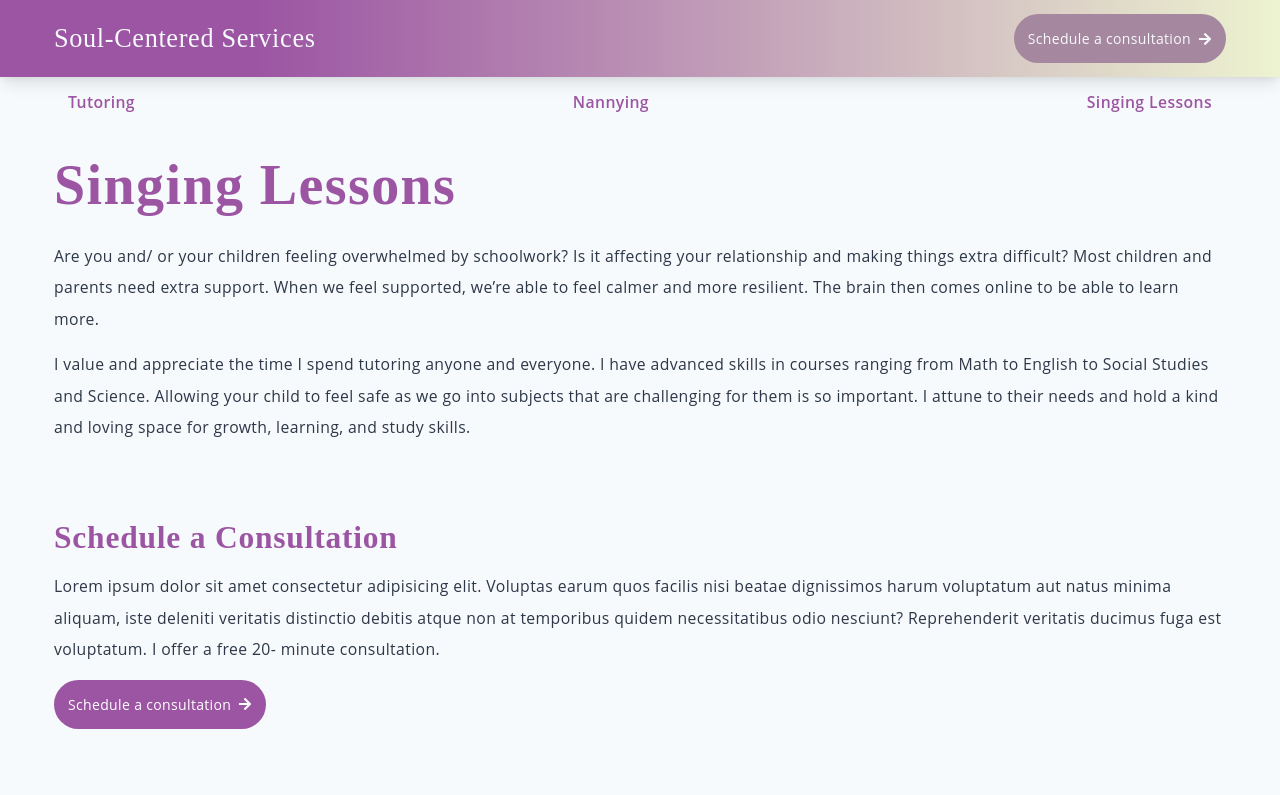
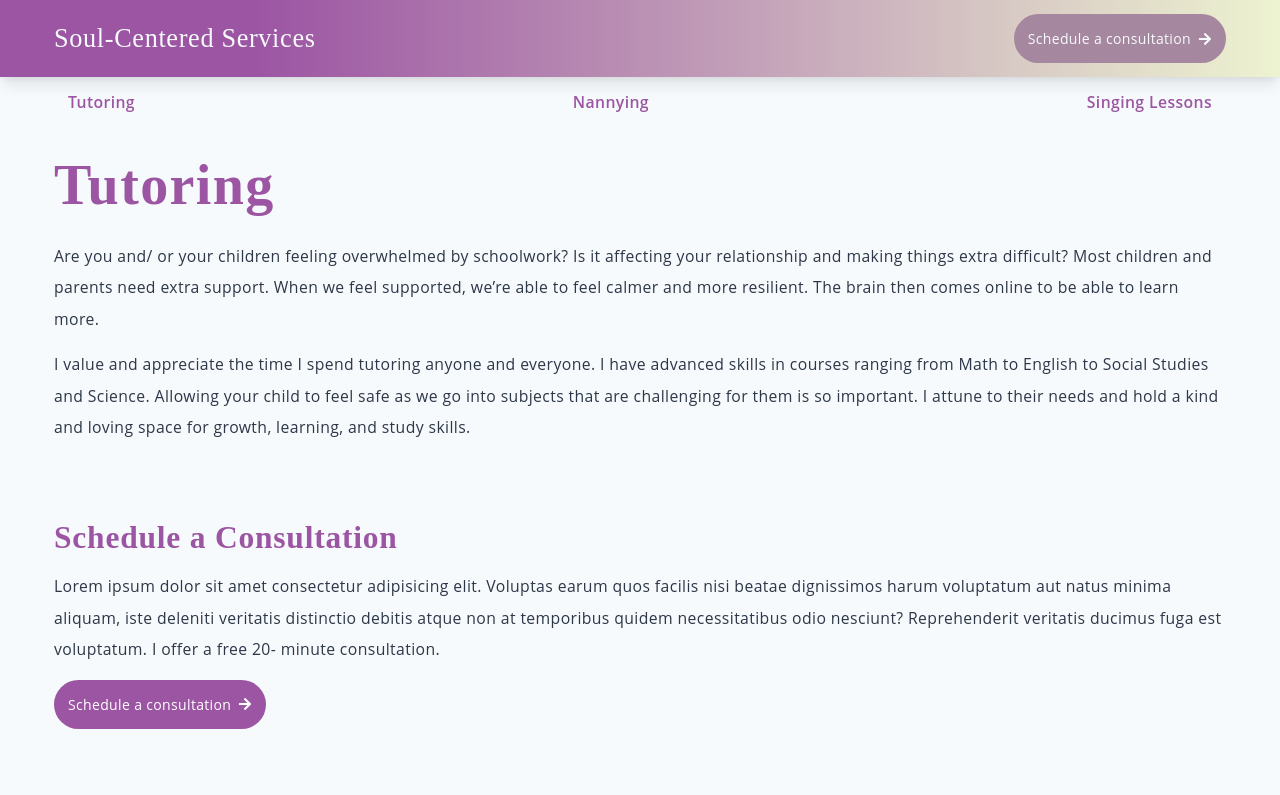
Before and after one commit to devmart10/annie-website, a Next.js app: page /tutoring in a window 1280 px wide. Shown: the top 795 px of the page. Built offline with nearby package versions, Linux system fonts and the light colour scheme.

Commit message:
fix tutoring page

```diff
--- a/src/sections/Tutoring.js
+++ b/src/sections/Tutoring.js
@@ -7,7 +7,7 @@ const Tutoring = () => {
     <>
       <section id="tutoring-description" className="wow">
         <div className="mb-8 md:mb-16 section">
-          <h1 className="font-bold text-primary">Singing Lessons</h1>
+          <h1 className="font-bold text-primary">Tutoring</h1>
           <p>
             Are you and/ or your children feeling overwhelmed by schoolwork? Is it affecting your relationship and
             making things extra difficult? Most children and parents need extra support. When we feel supported, we’re
```
